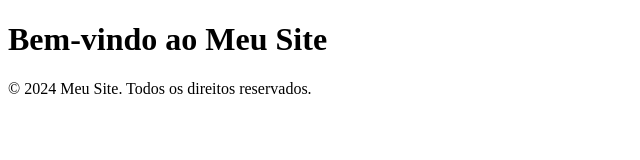
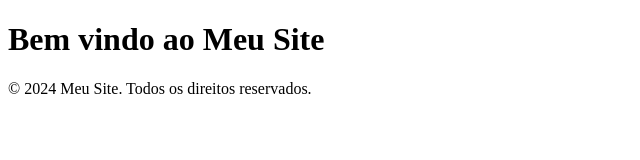
Before and after one commit to fernandoclaudianosilva/-meu-site, a plain HTML site: page index.html in a window 1280 px wide. Shown: the full height of the page, 0-640 px from the left. Drawn offline with Linux system fonts and the light colour scheme.

Commit message:
mudanç no index

```diff
--- a/index.html
+++ b/index.html
@@ -8,7 +8,7 @@ initial-scale=1.0">
  </head>
  <body>
  <header>
- <h1>Bem-vindo ao Meu Site</h1>
+ <h1>Bem vindo ao Meu Site</h1>
  </header>
  </body>
  </html>
```
